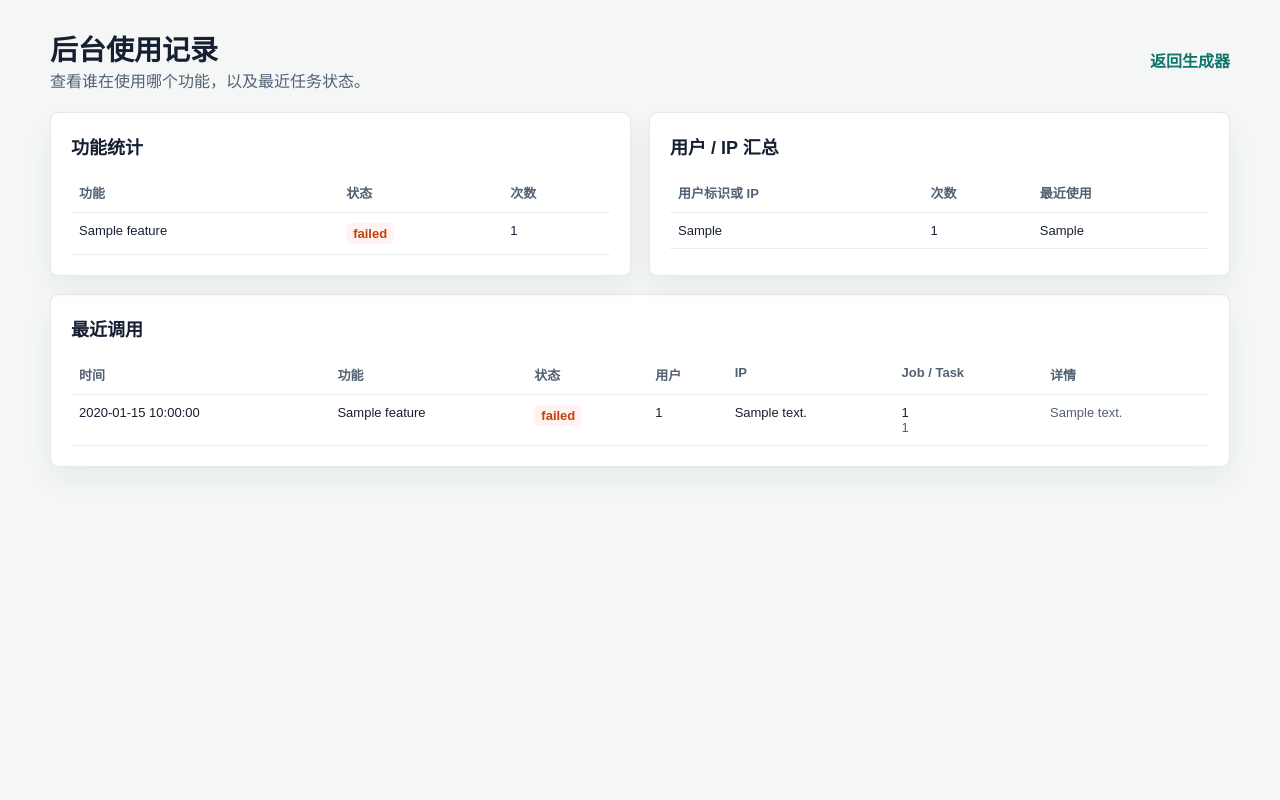
After one commit to zhangnnengwen/yapie-musicMV, a Flask app: template templates/admin_usage.html in a window 1280 px wide. The commit adds this page. Run offline with Flask 3, Linux system fonts and the light colour scheme; the template is opened without the code that fills it: most values are stand-ins (such as "Sample title", 1, 10 or a date in 2020).

Commit message:
Add usage admin dashboard

```diff
--- a/app.py
+++ b/app.py
@@ -3,11 +3,13 @@
 
 import json
 import os
+import sqlite3
 import subprocess
 import sys
 import threading
 import time
 import uuid
+from datetime import datetime
 from pathlib import Path
 from types import SimpleNamespace
 
@@ -44,6 +46,152 @@ os.makedirs(app.config["OUTPUT_FOLDER"], exist_ok=True)
 
 split_jobs = {}
 split_jobs_lock = threading.Lock()
+USAGE_DB_PATH = os.path.join(app.config["OUTPUT_FOLDER"], "usage.db")
+ADMIN_TOKEN = os.getenv("ADMIN_TOKEN", "admin")
+
+
+def _now_iso():
+    return datetime.now().strftime("%Y-%m-%d %H:%M:%S")
+
+
+def _init_usage_db():
+    with sqlite3.connect(USAGE_DB_PATH) as conn:
+        conn.execute(
+            """
+            CREATE TABLE IF NOT EXISTS usage_events (
+                id INTEGER PRIMARY KEY AUTOINCREMENT,
+                created_at TEXT NOT NULL,
+                feature TEXT NOT NULL,
+                status TEXT NOT NULL,
+                user_id TEXT,
+                ip_address TEXT,
+                user_agent TEXT,
+                job_id TEXT,
+                task_id TEXT,
+                details TEXT
+            )
+            """
+        )
+        conn.execute("CREATE INDEX IF NOT EXISTS idx_usage_created_at ON usage_events(created_at)")
+        conn.execute("CREATE INDEX IF NOT EXISTS idx_usage_feature ON usage_events(feature)")
+        conn.execute("CREATE INDEX IF NOT EXISTS idx_usage_user_id ON usage_events(user_id)")
+
+
+def _client_ip():
+    forwarded = request.headers.get("X-Forwarded-For", "")
+    if forwarded:
+        return forwarded.split(",", 1)[0].strip()
+    return request.remote_addr or ""
+
+
+def _usage_user_id():
+    return (
+        request.headers.get("X-User-Id")
+        or request.form.get("userId")
+        or request.form.get("user_id")
+        or request.args.get("userId")
+        or request.args.get("user_id")
+        or ""
+    )
+
+
+def _record_usage(feature, status="started", *, job_id=None, task_id=None, details=None):
+    try:
+        payload = details or {}
+        with sqlite3.connect(USAGE_DB_PATH) as conn:
+            conn.execute(
+                """
+                INSERT INTO usage_events (
+                    created_at, feature, status, user_id, ip_address,
+                    user_agent, job_id, task_id, details
+                )
+                VALUES (?, ?, ?, ?, ?, ?, ?, ?, ?)
+                """,
+                (
+                    _now_iso(),
+                    feature,
+                    status,
+                    _usage_user_id(),
+                    _client_ip(),
+                    request.headers.get("User-Agent", ""),
+                    job_id,
+                    task_id,
+                    json.dumps(payload, ensure_ascii=False),
+                ),
+            )
+    except Exception as exc:
+        app.logger.warning("Failed to record usage event: %s", exc)
+
+
+def _record_job_usage(job_id, feature, status, *, details=None):
+    try:
+        with sqlite3.connect(USAGE_DB_PATH) as conn:
+            conn.execute(
+                """
+                INSERT INTO usage_events (
+                    created_at, feature, status, user_id, ip_address,
+                    user_agent, job_id, task_id, details
+                )
+                SELECT ?, ?, ?, user_id, ip_address, user_agent, ?, NULL, ?
+                FROM usage_events
+                WHERE job_id = ?
+                ORDER BY id ASC
+                LIMIT 1
+                """,
+                (
+                    _now_iso(),
+                    feature,
+                    status,
+                    job_id,
+                    json.dumps(details or {}, ensure_ascii=False),
+                    job_id,
+                ),
+            )
+    except Exception as exc:
+        app.logger.warning("Failed to record job usage event: %s", exc)
+
+
+def _admin_authorized():
+    token = request.args.get("token") or request.headers.get("X-Admin-Token")
+    return bool(ADMIN_TOKEN) and token == ADMIN_TOKEN
+
+
+def _usage_summary(limit=100):
+    with sqlite3.connect(USAGE_DB_PATH) as conn:
+        conn.row_factory = sqlite3.Row
+        totals = [dict(row) for row in conn.execute(
+            """
+            SELECT feature, status, COUNT(*) AS count
+            FROM usage_events
+            GROUP BY feature, status
+            ORDER BY count DESC, feature ASC
+            """
+        )]
+        users = [dict(row) for row in conn.execute(
+            """
+            SELECT COALESCE(NULLIF(user_id, ''), ip_address) AS user_key,
+                   COUNT(*) AS count,
+                   MAX(created_at) AS last_seen
+            FROM usage_events
+            GROUP BY user_key
+            ORDER BY count DESC, last_seen DESC
+            LIMIT 50
+            """
+        )]
+        recent = [dict(row) for row in conn.execute(
+            """
+            SELECT id, created_at, feature, status, user_id, ip_address,
+                   user_agent, job_id, task_id, details
+            FROM usage_events
+            ORDER BY id DESC
+            LIMIT ?
+            """,
+            (limit,),
+        )]
+    return {"totals": totals, "users": users, "recent": recent}
+
+
+_init_usage_db()
 
 
 def _runninghub_post(path, *, json_body=None, data=None, files=None, timeout=60):
@@ -121,19 +269,46 @@ def _normalize_runninghub_outputs(outputs):
     return normalized
 
 
+def _file_meta(file_storage):
+    if not file_storage:
+        return None
+    return {
+        "filename": file_storage.filename,
+        "content_type": file_storage.mimetype,
+        "content_length": request.content_length,
+    }
+
+
 @app.route("/")
 def home():
+    _record_usage("home_page", "view")
     return render_template("home.html")
 
 
 @app.route("/lyrics")
 def lyrics_page():
+    _record_usage("lyrics_page", "view")
     return render_template("lyrics.html")
 
 
 @app.route("/ai-video")
 def ai_video_page():
+    _record_usage("ai_video_page", "view")
     return render_template("ai-video.html")
+
+
+@app.route("/admin/usage")
+def admin_usage_page():
+    if not _admin_authorized():
+        return "Forbidden", 403
+    return render_template("admin_usage.html", data=_usage_summary(), token=request.args.get("token", ""))
+
+
+@app.route("/api/admin/usage")
+def admin_usage_api():
+    if not _admin_authorized():
+        return jsonify({"success": False, "message": "Forbidden"}), 403
+    return jsonify({"success": True, **_usage_summary(limit=int(request.args.get("limit", 100)))})
 
 
 @app.route("/upload", methods=["POST"])
@@ -141,6 +316,11 @@ def upload():
     try:
         video_file = request.files.get("video")
         lrc_file = request.files.get("lrc")
+        _record_usage(
+            "lyrics_overlay",
+            "started",
+            details={"video": _file_meta(video_file), "lrc": _file_meta(lrc_file)},
+        )
 
         if not video_file or video_file.filename == "":
             return jsonify({"success": False, "message": "请上传视频文件"})
@@ -190,6 +370,7 @@ def upload():
         )
 
         if result.returncode == 0:
+            _record_usage("lyrics_overlay", "success", job_id=task_id, details={"output": f"{task_id}_output.mp4"})
             return jsonify(
                 {
                     "success": True,
@@ -201,6 +382,7 @@ def upload():
         return jsonify({"success": False, "message": f"视频生成失败: {result.stderr}"})
 
     except Exception as exc:
+        _record_usage("lyrics_overlay", "failed", details={"error": str(exc)})
         return jsonify({"success": False, "message": str(exc)})
 
 
@@ -246,6 +428,17 @@ def _save_upload(file_storage, path):
     os.makedirs(os.path.dirname(path), exist_ok=True)
     file_storage.save(path)
     return path
+
+
+def _save_lrc_upload_or_text(file_storage, text, path):
+    if file_storage and file_storage.filename:
+        return _save_upload(file_storage, path)
+    if text:
+        os.makedirs(os.path.dirname(path), exist_ok=True)
+        with open(path, "w", encoding="utf-8") as file_obj:
+            file_obj.write(text)
+        return path
+    return None
 
 
 def _run_split_video_job(job_id, options):
@@ -365,8 +558,15 @@ def _run_split_video_job(job_id, options):
             download_url=f"/download/{output_path.name}",
             manifest=str(work_dir / "manifest.json"),
         )
+        _record_job_usage(
+            job_id,
+            "split_mv_generate",
+            "success",
+            details={"output": output_path.name, "split": split_info},
+        )
     except Exception as exc:
         _set_split_job(job_id, status="FAILED", progress=0, message=str(exc))
+        _record_job_usage(job_id, "split_mv_generate", "failed", details={"error": str(exc)})
 
 
 @app.route("/api/get-app-info", methods=["GET"])
@@ -374,6 +574,7 @@ def get_app_info():
     try:
         api_key = request.args.get("apiKey")
         webapp_id = request.args.get("webappId")
+        _record_usage("runninghub_app_info", "started", details={"webappId": webapp_id})
 
         if not api_key or not webapp_id:
             return jsonify({"success": False, "message": "请提供 API Key 和 WebApp ID"})
@@ -393,6 +594,7 @@ def get_app_info():
             return jsonify({"success": False, "message": result.get("msg", "获取应用信息失败")})
 
         data = result.get("data", {})
+        _record_usage("runninghub_app_info", "success", details={"webappId": webapp_id})
         return jsonify(
             {
                 "success": True,
@@ -403,6 +605,7 @@ def get_app_info():
         )
 
     except Exception as exc:
+        _record_usage("runninghub_app_info", "failed", details={"error": str(exc)})
         return jsonify({"success": False, "message": str(exc)})
 
 
@@ -420,6 +623,15 @@ def generate_video():
         instance_type = request.form.get("instanceType")
         access_password = request.form.get("accessPassword")
         use_personal_queue = request.form.get("usePersonalQueue")
+        _record_usage(
+            "single_video_generate",
+            "started",
+            details={
+                "workflowId": workflow_id,
+                "image": _file_meta(request.files.get("image") or request.files.get("file")),
+                "audio": _file_meta(request.files.get("audio")),
+            },
+        )
 
         if not api_key or not workflow_id:
             return jsonify({"success": False, "message": "请提供 API Key 和 Workflow ID"})
@@ -470,6 +682,7 @@ def generate_video():
             return jsonify({"success": False, "message": result.get("msg", "任务创建失败")})
 
         data = result.get("data", {})
+        _record_usage("single_video_generate", "task_created", task_id=data.get("taskId"), details={"workflowId": workflow_id})
         return jsonify(
             {
                 "success": True,
@@ -485,9 +698,11 @@ def generate_video():
         )
 
     except Exception as exc:
+        _record_usage("single_video_generate", "failed", details={"error": str(exc)})
         return jsonify({"success": False, "message": str(exc)})
 
 
+@app.route("/api/mv/generate", methods=["POST"])
 @app.route("/api/generate-split-video", methods=["POST"])
 def generate_split_video():
     try:
@@ -505,10 +720,14 @@ def generate_split_video():
         image_file = request.files.get("image") or request.files.get("file")
         audio_file = request.files.get("audio")
         lrc_file = request.files.get("lrc")
+        lrc_text = request.form.get("lrcText") or request.form.get("lrc")
+        lrc_required = request.path == "/api/mv/generate"
         if not image_file or image_file.filename == "":
             return jsonify({"success": False, "message": "Please upload an image"})
         if not audio_file or audio_file.filename == "":
             return jsonify({"success": False, "message": "Please upload an audio file"})
+        if lrc_required and not (lrc_file and lrc_file.filename) and not lrc_text:
+            return jsonify({"success": False, "message": "Please provide lrc file or lrcText"})
 
         try:
             node_info_list = json.loads(node_info_list_json)
@@ -525,12 +744,11 @@ def generate_split_video():
         output_path = os.path.join(app.config["OUTPUT_FOLDER"], f"{job_id}_split_output.mp4")
         image_path = os.path.join(upload_dir, f"image{image_ext}")
         audio_path = os.path.join(upload_dir, f"audio{audio_ext}")
-        lrc_path = os.path.join(upload_dir, "lyrics.lrc") if lrc_file and lrc_file.filename else None
+        lrc_path = os.path.join(upload_dir, "lyrics.lrc")
 
         _save_upload(image_file, image_path)
         _save_upload(audio_file, audio_path)
-        if lrc_path:
-            _save_upload(lrc_file, lrc_path)
+        lrc_path = _save_lrc_upload_or_text(lrc_file, lrc_text, lrc_path)
 
         options = {
             "api_key": api_key,
@@ -569,15 +787,39 @@ def generate_split_video():
             message="Split generation queued",
             created_at=time.time(),
         )
+        _record_usage(
+            "split_mv_generate",
+            "started",
+            job_id=job_id,
+            details={
+                "endpoint": request.path,
+                "workflowId": workflow_id,
+                "image": _file_meta(image_file),
+                "audio": _file_meta(audio_file),
+                "has_lrc": bool(lrc_path),
+                "overlapSeconds": options["overlap_seconds"],
+                "xfadeSeconds": options["xfade_seconds"],
+            },
+        )
         thread = threading.Thread(target=_run_split_video_job, args=(job_id, options), daemon=True)
         thread.start()
 
-        return jsonify({"success": True, "jobId": job_id, "message": "Split generation started"})
+        return jsonify(
+            {
+                "success": True,
+                "jobId": job_id,
+                "message": "Split generation started",
+                "statusUrl": f"/api/mv/status/{job_id}",
+                "legacyStatusUrl": f"/api/split-job-status/{job_id}",
+            }
+        )
 
     except Exception as exc:
+        _record_usage("split_mv_generate", "failed", details={"endpoint": request.path, "error": str(exc)})
         return jsonify({"success": False, "message": str(exc)})
 
 
+@app.route("/api/mv/status/<job_id>", methods=["GET"])
 @app.route("/api/split-job-status/<job_id>", methods=["GET"])
 def split_job_status(job_id):
     job = _get_split_job(job_id)
--- /dev/null
+++ b/templates/admin_usage.html
@@ -0,0 +1,218 @@
+<!DOCTYPE html>
+<html lang="zh-CN">
+<head>
+    <meta charset="UTF-8">
+    <meta name="viewport" content="width=device-width, initial-scale=1.0">
+    <title>后台使用记录</title>
+    <style>
+        * {
+            box-sizing: border-box;
+            margin: 0;
+            padding: 0;
+        }
+
+        body {
+            min-height: 100vh;
+            padding: 28px 18px;
+            background: #f4f7f6;
+            color: #172033;
+            font-family: "Microsoft YaHei", "PingFang SC", Arial, sans-serif;
+        }
+
+        .wrap {
+            width: min(1180px, 100%);
+            margin: 0 auto;
+        }
+
+        .topbar {
+            display: flex;
+            align-items: center;
+            justify-content: space-between;
+            gap: 16px;
+            margin-bottom: 20px;
+        }
+
+        h1 {
+            font-size: 28px;
+            letter-spacing: 0;
+        }
+
+        a {
+            color: #0f766e;
+            text-decoration: none;
+            font-weight: 800;
+        }
+
+        .grid {
+            display: grid;
+            grid-template-columns: 1fr 1fr;
+            gap: 18px;
+            margin-bottom: 18px;
+        }
+
+        .panel {
+            padding: 20px;
+            border: 1px solid rgba(23, 32, 51, 0.1);
+            border-radius: 8px;
+            background: #fff;
+            box-shadow: 0 12px 28px rgba(23, 32, 51, 0.06);
+        }
+
+        .panel h2 {
+            margin-bottom: 14px;
+            font-size: 18px;
+        }
+
+        table {
+            width: 100%;
+            border-collapse: collapse;
+            font-size: 13px;
+        }
+
+        th,
+        td {
+            padding: 10px 8px;
+            border-bottom: 1px solid rgba(23, 32, 51, 0.08);
+            text-align: left;
+            vertical-align: top;
+        }
+
+        th {
+            color: #526173;
+            font-weight: 800;
+            white-space: nowrap;
+        }
+
+        .status {
+            display: inline-block;
+            padding: 3px 7px;
+            border-radius: 6px;
+            background: rgba(15, 118, 110, 0.1);
+            color: #0f766e;
+            font-weight: 800;
+        }
+
+        .status.failed {
+            background: #fff2f0;
+            color: #c2410c;
+        }
+
+        .muted {
+            color: #526173;
+        }
+
+        .details {
+            max-width: 360px;
+            color: #526173;
+            word-break: break-all;
+            white-space: pre-wrap;
+        }
+
+        @media (max-width: 900px) {
+            .grid {
+                grid-template-columns: 1fr;
+            }
+
+            .panel {
+                overflow-x: auto;
+            }
+        }
+    </style>
+</head>
+<body>
+    <div class="wrap">
+        <div class="topbar">
+            <div>
+                <h1>后台使用记录</h1>
+                <div class="muted">查看谁在使用哪个功能，以及最近任务状态。</div>
+            </div>
+            <a href="/ai-video">返回生成器</a>
+        </div>
+
+        <div class="grid">
+            <section class="panel">
+                <h2>功能统计</h2>
+                <table>
+                    <thead>
+                        <tr>
+                            <th>功能</th>
+                            <th>状态</th>
+                            <th>次数</th>
+                        </tr>
+                    </thead>
+                    <tbody>
+                        {% for row in data.totals %}
+                        <tr>
+                            <td>{{ row.feature }}</td>
+                            <td><span class="status {{ 'failed' if row.status == 'failed' else '' }}">{{ row.status }}</span></td>
+                            <td>{{ row.count }}</td>
+                        </tr>
+                        {% else %}
+                        <tr><td colspan="3" class="muted">暂无记录</td></tr>
+                        {% endfor %}
+                    </tbody>
+                </table>
+            </section>
+
+            <section class="panel">
+                <h2>用户 / IP 汇总</h2>
+                <table>
+                    <thead>
+                        <tr>
+                            <th>用户标识或 IP</th>
+                            <th>次数</th>
+                            <th>最近使用</th>
+                        </tr>
+                    </thead>
+                    <tbody>
+                        {% for row in data.users %}
+                        <tr>
+                            <td>{{ row.user_key or 'unknown' }}</td>
+                            <td>{{ row.count }}</td>
+                            <td>{{ row.last_seen }}</td>
+                        </tr>
+                        {% else %}
+                        <tr><td colspan="3" class="muted">暂无记录</td></tr>
+                        {% endfor %}
+                    </tbody>
+                </table>
+            </section>
+        </div>
+
+        <section class="panel">
+            <h2>最近调用</h2>
+            <table>
+                <thead>
+                    <tr>
+                        <th>时间</th>
+                        <th>功能</th>
+                        <th>状态</th>
+                        <th>用户</th>
+                        <th>IP</th>
+                        <th>Job / Task</th>
+                        <th>详情</th>
+                    </tr>
+                </thead>
+                <tbody>
+                    {% for row in data.recent %}
+                    <tr>
+                        <td>{{ row.created_at }}</td>
+                        <td>{{ row.feature }}</td>
+                        <td><span class="status {{ 'failed' if row.status == 'failed' else '' }}">{{ row.status }}</span></td>
+                        <td>{{ row.user_id or '-' }}</td>
+                        <td>{{ row.ip_address or '-' }}</td>
+                        <td>
+                            <div>{{ row.job_id or '-' }}</div>
+                            <div class="muted">{{ row.task_id or '' }}</div>
+                        </td>
+                        <td class="details">{{ row.details or '' }}</td>
+                    </tr>
+                    {% else %}
+                    <tr><td colspan="7" class="muted">暂无记录</td></tr>
+                    {% endfor %}
+                </tbody>
+            </table>
+        </section>
+    </div>
+</body>
+</html>
```
Also changed, not shown: templates/ai-video.html (+7 -0 lines).
